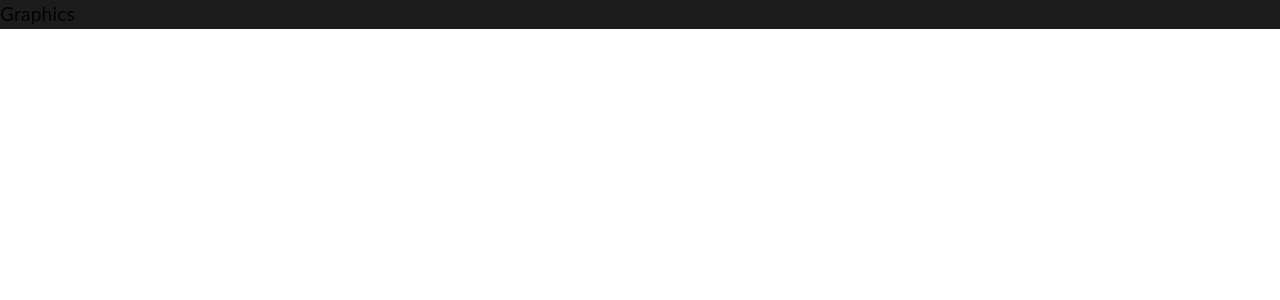
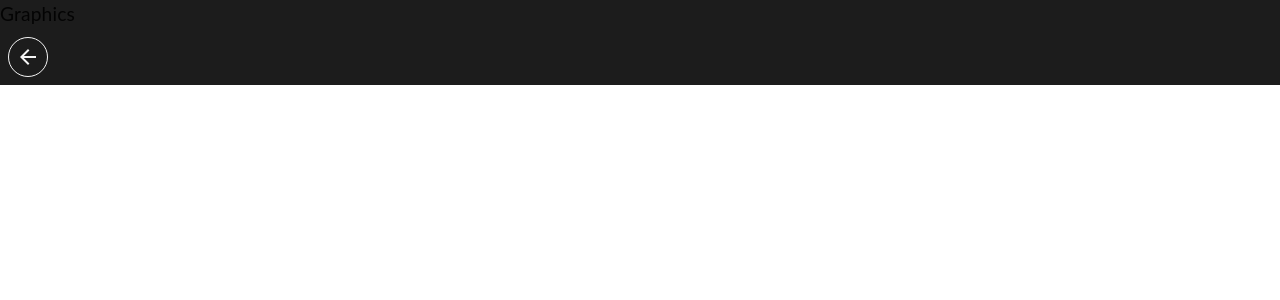
Before and after one commit to rlbergamasco/portfolio-v3, a React (Create React App) app: page /graphics in a window 1280 px wide. Shown: the top 300 px of the page. Built offline with nearby package versions, Linux system fonts and the light colour scheme.

Commit message:
Created arrow buttons

```diff
--- /dev/null
+++ b/src/components/ArrowButton.jsx
@@ -0,0 +1,56 @@
+import React from 'react';
+import { IconButton, Avatar } from '@mui/material';
+import { ArrowBack, ArrowDownward, ArrowUpward } from '@mui/icons-material';
+import PropTypes from 'prop-types';
+
+const scrollToTop = () => {
+    window.scrollTo({
+        top: 0,
+        left: 0,
+        behavior: 'smooth'
+    });
+    // FIGURE OUT WHY its not scrolling to the top of the page after adding down button
+};
+
+const scrollNext = () => {
+    window.scrollTo({
+        top: window.innerHeight * .95,
+        left: 0,
+        behavior: 'smooth'
+    });
+};
+
+const backToHome = () => {
+    console.log("back")
+};
+
+const ArrowButton = ({ direction }) => {
+    return (
+        <IconButton
+            onClick={direction == 'back' ? backToHome
+                : direction == 'down' ? scrollNext : scrollToTop}>
+            <Avatar
+                sx={{
+                    backgroundColor: '#1C1C1C',
+                    border: `1px solid #F5F5F5`,
+                    color: '#F5F5F5',
+                    ":hover": {
+                        backgroundColor: '#F5F5F5',
+                        border: `0`,
+                        color: '#1C1C1C',
+                    },
+                }}>
+                {direction == 'back' ? <ArrowBack />
+                    : direction == 'down' ? <ArrowDownward />
+                        : <ArrowUpward />
+                }
+            </Avatar>
+        </IconButton>
+    );
+};
+
+export { ArrowButton };
+
+ArrowButton.propTypes = {
+    direction: PropTypes.oneOf(['back', 'down', 'up']).isRequired,
+};
--- a/src/components/TriangleBackground.jsx
+++ b/src/components/TriangleBackground.jsx
@@ -1,5 +1,6 @@
 import React from 'react';
 import { Box } from '@mui/material';
+import PropTypes from 'prop-types';
 
 const TriangleBackground = ({ height, width, flip }) => {
     return (
@@ -12,3 +13,13 @@ const TriangleBackground = ({ height, width, flip }) => {
 };
 
 export { TriangleBackground };
+
+TriangleBackground.propTypes = {
+    height: PropTypes.string.isRequired,
+    width: PropTypes.string.isRequired,
+    flip: PropTypes.bool,
+};
+
+TriangleBackground.defaultProps = {
+    flip: false,
+};
--- a/src/components/index.js
+++ b/src/components/index.js
@@ -1 +1,2 @@
 export { TriangleBackground } from './TriangleBackground';
+export { ArrowButton } from './ArrowButton';
--- a/src/pages/GraphicsPage.jsx
+++ b/src/pages/GraphicsPage.jsx
@@ -1,8 +1,14 @@
-import { Typography } from '@mui/material';
+import { Typography, Link } from '@mui/material';
+import { ArrowButton } from 'components';
 
 const GraphicsPage = () => {
     return (
-        <Typography>Graphics</Typography>
+        <>
+            <Typography>Graphics</Typography>
+            <Link href="/">
+                <ArrowButton direction="back" />
+            </Link>
+        </>
     )
 };
 
--- a/src/pages/HomePage.jsx
+++ b/src/pages/HomePage.jsx
@@ -1,15 +1,18 @@
 import React from 'react';
 import { Box, Typography } from '@mui/material';
-import { TriangleBackground } from 'components';
+import { TriangleBackground, ArrowButton } from 'components';
+
 const HomePage = () => {
     return (
         <React.Fragment>
+            <ArrowButton direction='down' />
             <Box sx={{ height: '80vh', width: '100vw', display: 'flex', justifyContent: 'center', alignItems: 'center' }}>
                 <Box sx={{ width: '100%', maxWidth: '640px', display: 'flex', justifyContent: 'center', alignItems: 'center', pl: 6 }}>
                     <img style={{ width: '90%' }} src="/name_vector.svg" />
                 </Box>
             </Box>
             <About />
+            <ArrowButton direction='up' />
         </React.Fragment>
     );
 };
```
